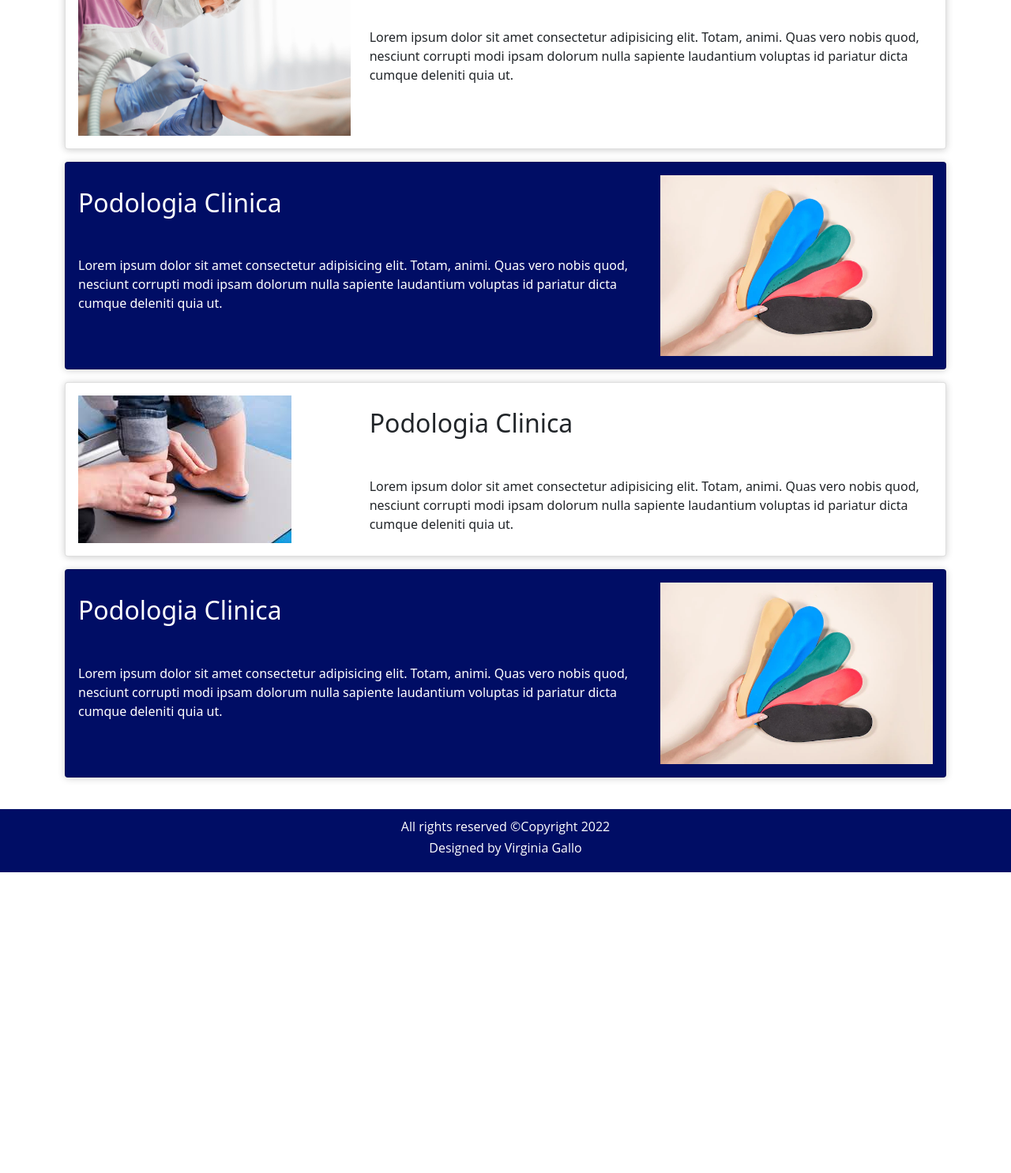
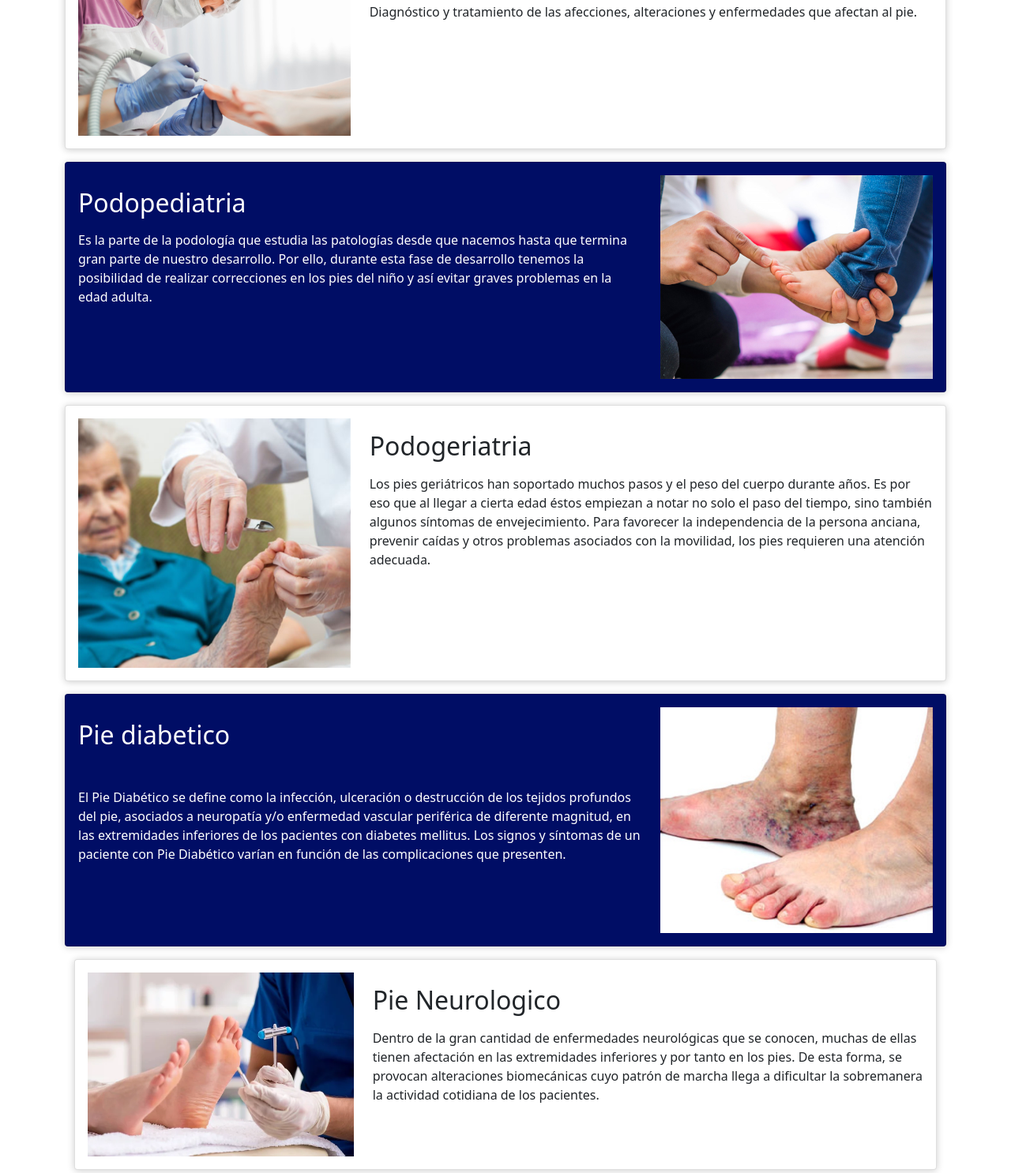
Before and after one commit to mvirginiagallo/suaveandar, a plain HTML site: page paginas/patologias.html in a window 1280 px wide. Shown: the part 189-1675 px from the top of the page at 79% size. Before the commit the page ends 1294 px from the top, so only its background shows below. Drawn offline with nearby package versions, Linux system fonts and the light colour scheme; a web font is replaced by a local one.

Commit message:
ultimos cambios

```diff
--- a/paginas/patologias.html
+++ b/paginas/patologias.html
@@ -68,8 +68,7 @@
                 </div>
                 <div class="col-md-8">
                     <h2 class="card-title mt-3"> Podologia Clinica</h2>
-                    <p class="card-text mt-5">Lorem ipsum dolor sit amet consectetur adipisicing elit. Totam, animi.
-                        Quas vero nobis quod, nesciunt corrupti modi ipsam dolorum nulla sapiente laudantium voluptas id pariatur dicta cumque deleniti quia ut.</p>
+                    <p class="card-text mt-3">Diagnóstico y tratamiento de las afecciones, alteraciones y enfermedades que afectan al pie.</p>
                 </div>
             </div>
         </div>
@@ -79,13 +78,14 @@
         <div data-aos="fade-left" class="card text-start p-3">
             <div class="row">
                 <div class="col-md-4 order-md-2">
-                     <img src="../assets/plantillas-ortopedicas-calzado-sobre-fondo-color-cuidado-pies_308547-3056.webp" class="img-fluid" alt="">
+                     <img src="../assets/podopediatria.jpg" class="img-fluid" alt="">
 
                 </div>
                 <div class="col-md-8">
-                    <h2 class="card-title mt-3 "> Podologia Clinica</h2>
-                    <p class="card-text order-md-1 mt-5">Lorem ipsum dolor sit amet consectetur adipisicing elit. Totam, animi.
-                        Quas vero nobis quod, nesciunt corrupti modi ipsam dolorum nulla sapiente laudantium voluptas id pariatur dicta cumque deleniti quia ut.</p>
+                    <h2 class="card-title mt-3 "> Podopediatria</h2>
+                    <p class="card-text order-md-1 mt-3">Es la parte de la podología que estudia las patologías desde que nacemos hasta que termina gran parte de nuestro desarrollo.
+                        Por ello, durante esta fase de desarrollo tenemos la posibilidad de realizar correcciones en los pies del niño y así evitar graves problemas en la edad adulta.
+                    </p>
                 </div>
             </div>
         </div>
@@ -96,12 +96,12 @@
         <div data-aos="fade-right" class="card p-3">
             <div class="row">
                 <div class="col-md-4">
-                     <img src="../assets/images (1).jpg" class="img-fluid" alt="">
+                     <img src="../assets/podogeriatria.png" class="img-fluid" alt="">
                 </div>
                 <div class="col-md-8">
-                    <h2 class="card-title mt-3"> Podologia Clinica</h2>
-                    <p class="card-text mt-5">Lorem ipsum dolor sit amet consectetur adipisicing elit. Totam, animi.
-                        Quas vero nobis quod, nesciunt corrupti modi ipsam dolorum nulla sapiente laudantium voluptas id pariatur dicta cumque deleniti quia ut.</p>
+                    <h2 class="card-title mt-3"> Podogeriatria</h2>
+                    <p class="card-text mt-3">Los pies geriátricos han soportado muchos pasos y el peso del cuerpo durante años.
+                        Es por eso que al llegar a cierta edad éstos empiezan a notar no solo el paso del tiempo, sino también algunos síntomas de envejecimiento. Para favorecer la independencia de la persona anciana, prevenir caídas y otros problemas asociados con la movilidad, los pies requieren una atención adecuada.</p>
                 </div>
             </div>
         </div>
@@ -111,13 +111,28 @@
         <div data-aos="fade-left" class="card text-start p-3">
             <div class="row">
                 <div class="col-md-4 order-md-2">
-                     <img src="../assets/plantillas-ortopedicas-calzado-sobre-fondo-color-cuidado-pies_308547-3056.webp" class="img-fluid" alt="">
+                     <img src="../assets/diabetico.jpg" class="img-fluid" alt="">
 
                 </div>
                 <div class="col-md-8">
-                    <h2 class="card-title mt-3 "> Podologia Clinica</h2>
-                    <p class="card-text order-md-1 mt-5">Lorem ipsum dolor sit amet consectetur adipisicing elit. Totam, animi.
-                        Quas vero nobis quod, nesciunt corrupti modi ipsam dolorum nulla sapiente laudantium voluptas id pariatur dicta cumque deleniti quia ut.</p>
+                    <h2 class="card-title mt-3 "> Pie diabetico</h2>
+                    <p class="card-text order-md-1 mt-5">El Pie Diabético se define como la infección, ulceración o destrucción de los tejidos profundos del pie, asociados a neuropatía y/o enfermedad vascular periférica de diferente magnitud, en las extremidades inferiores de los pacientes con diabetes mellitus.
+                        Los signos y síntomas de un paciente con Pie Diabético varían en función de las complicaciones que presenten.</p>
+                </div>
+            </div>
+        </div>
+        <div class="container mt-3">
+
+            <div data-aos="fade-right" class="card p-3">
+                <div class="row">
+                    <div class="col-md-4">
+                         <img src="../assets/neurologico.jpg" class="img-fluid" alt="">
+                    </div>
+                    <div class="col-md-8">
+                        <h2 class="card-title mt-3"> Pie Neurologico</h2>
+                        <p class="card-text mt-3">Dentro de la gran cantidad de enfermedades neurológicas que se conocen, muchas de ellas tienen afectación en las extremidades inferiores y por tanto en los pies.
+                            De esta forma, se provocan alteraciones biomecánicas cuyo patrón de marcha llega a dificultar la sobremanera la actividad cotidiana de los pacientes.</p>
+                    </div>
                 </div>
             </div>
         </div>
```
Also changed, not shown: SCSS/estilos.scss (+15 -4 lines), paginas/pdm.html (+10 -8 lines), paginas/sobremi.html (+2 -16 lines), assets/diabetico.jpg (added), assets/neurologico.jpg (added), assets/podogeriatria.png (added), assets/podopediatria.jpg (added).
